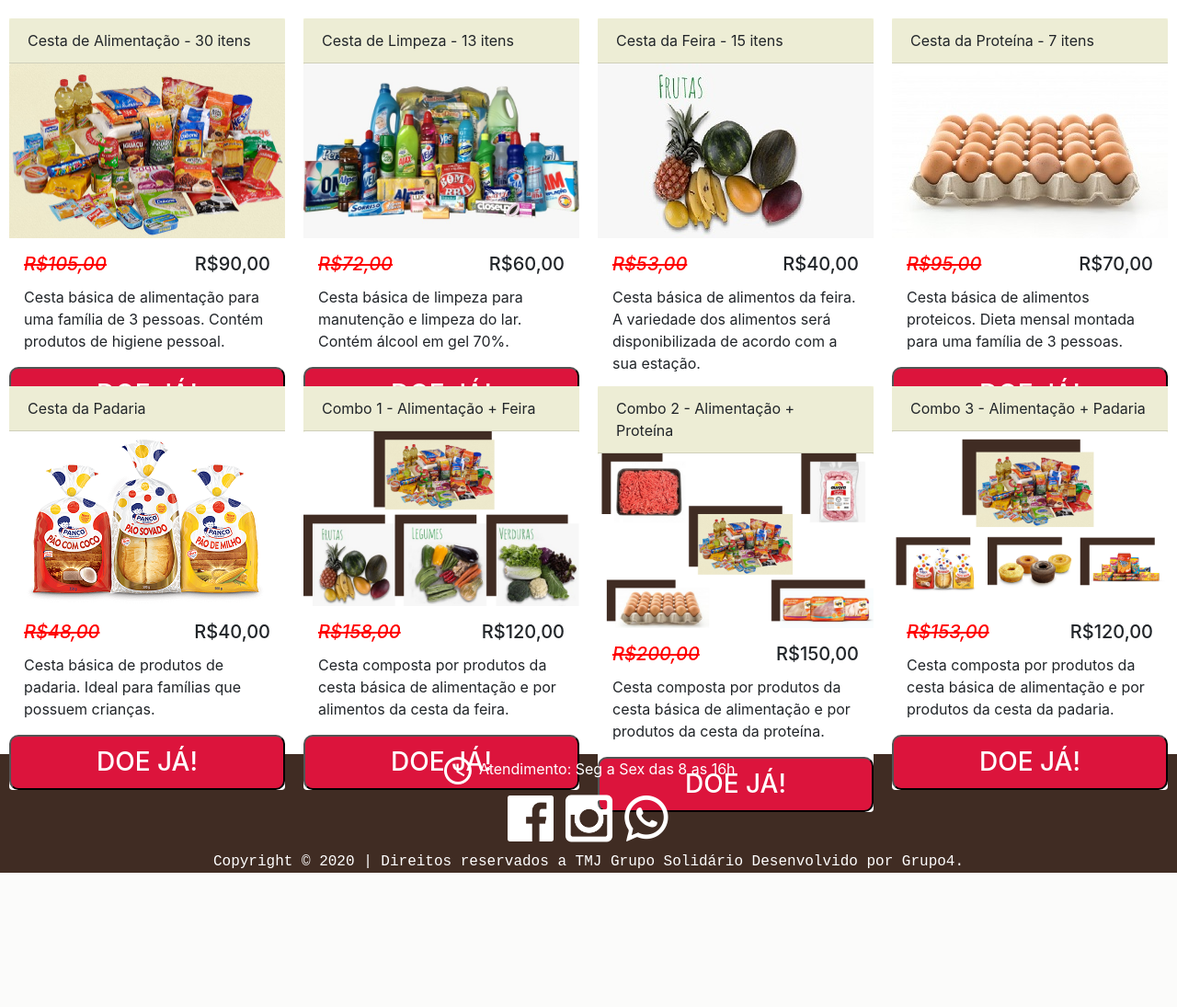
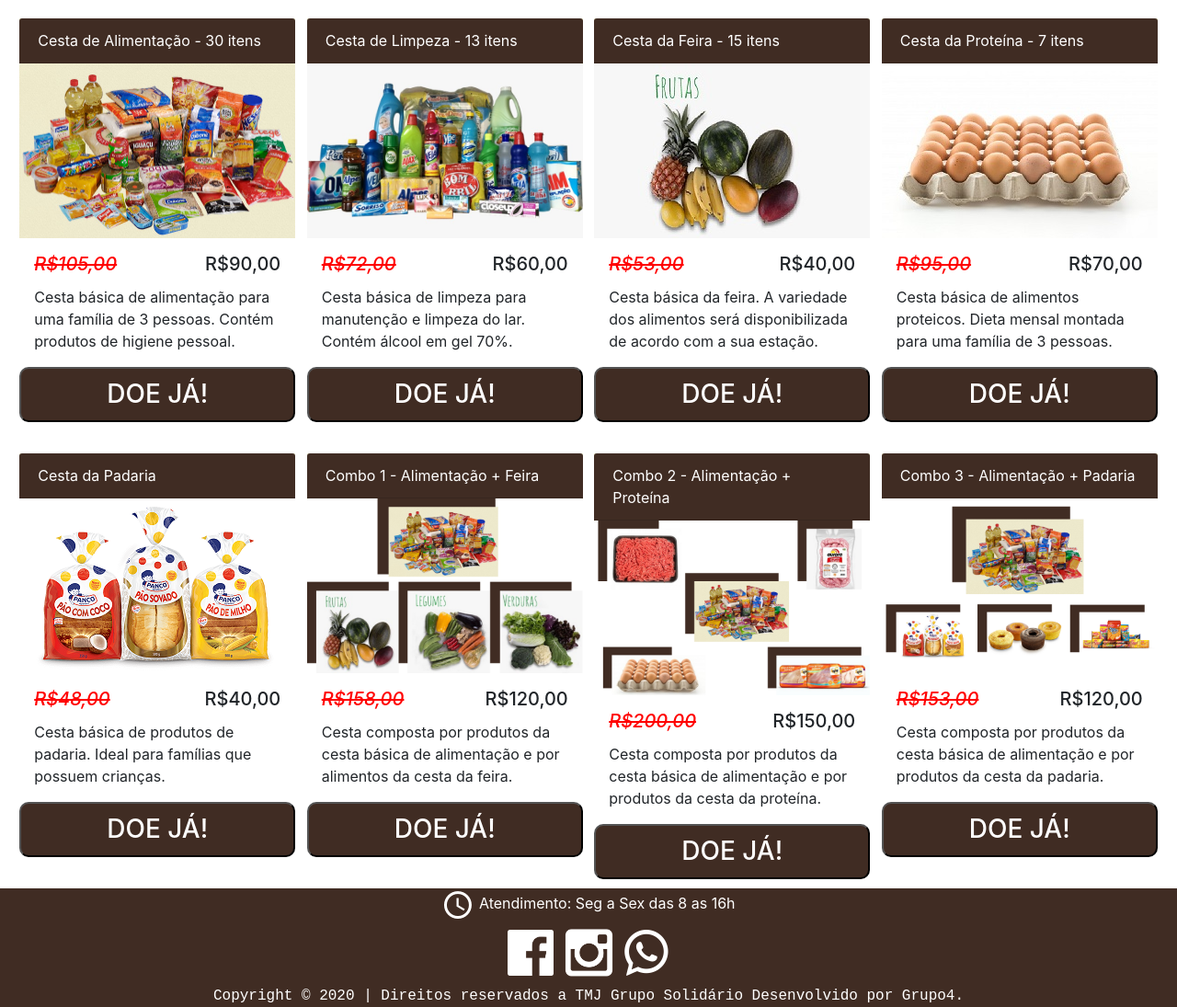
Before and after one commit to brjoaof/-Frontend1--Projeto-Final, a PHP site: page /shop.html in a window 1280 px wide. Shown: the part 207-1302 px from the top of the page at 92% size. Before the commit the page ends 1156 px from the top, so only its background shows below. Run offline with PHP 8.4, Linux system fonts and the light colour scheme.

Commit message:
ajustes layout

```diff
--- a/css/estilo.css
+++ b/css/estilo.css
@@ -1,6 +1,7 @@
-body {
-    max-width: 100vw;
-}
+/* body {
+    max-width: 1499px;
+    margin: 0 auto;
+} */
 header .row {
     background-color: #402c23;
     color: white;
@@ -102,6 +103,9 @@ footer {
 
 .contato .container {
     display: contents;
+}
+.contato .col-md-6 {
+    margin-bottom: 36px;
 }
 
 .pacotes {
--- a/css/shop.css
+++ b/css/shop.css
@@ -1,3 +1,15 @@
+body {
+    max-width: 1499px;
+    margin: 0 auto;
+}
+.navbar, .row {
+    max-width: 1499px;
+}
+
+.row {
+    margin: 0;
+}
+
 .gridProdutos .col-md-4 {
     background-color: #f5f5dc;
     height: 380px;
@@ -5,6 +17,7 @@
     min-width: 300px;
     max-width: 300px;
     padding: 0;
+    margin-bottom: 73px;
 }
 .col-md-2 {
     border: solid #402c23;
@@ -36,13 +49,14 @@ h5 del{
 }
 .cestaAlimentacao {
     border-radius: 10px;
-    background-color: crimson;
+    background-color: #402c23;
     color: white;
     font-weight: 700;
 }
 
 footer{
     margin-top: 20px;
+    max-width: 1499px;
 }
 
 .card-img-top{
@@ -50,6 +64,11 @@ footer{
     height: 190px;
 }
 
+.card-header {
+    background-color: #402c23;
+    color: white;
+}
+
 .carousel-item img {
     width: 300px !important;
     height: 190px;
--- a/shop.html
+++ b/shop.html
@@ -167,7 +167,7 @@
                     </div>
                     <div class="card-body">
                         <h5 class="card-title"><del>R$53,00</del> R$40,00</h5>
-                        <p class="card-text">Cesta básica de alimentos da feira. A variedade dos alimentos será disponibilizada de acordo com a sua estação. </p>
+                        <p class="card-text">Cesta básica da feira. A variedade dos alimentos será disponibilizada de acordo com a sua estação. </p>
                     </div>
                     <button class="cestaAlimentacao">
                         <h3>DOE JÁ!</h3>
```
Also changed, not shown: css/sobre.css (+4 -4 lines), index.html (+5 -5 lines), sobre.html (+11 -10 lines).
